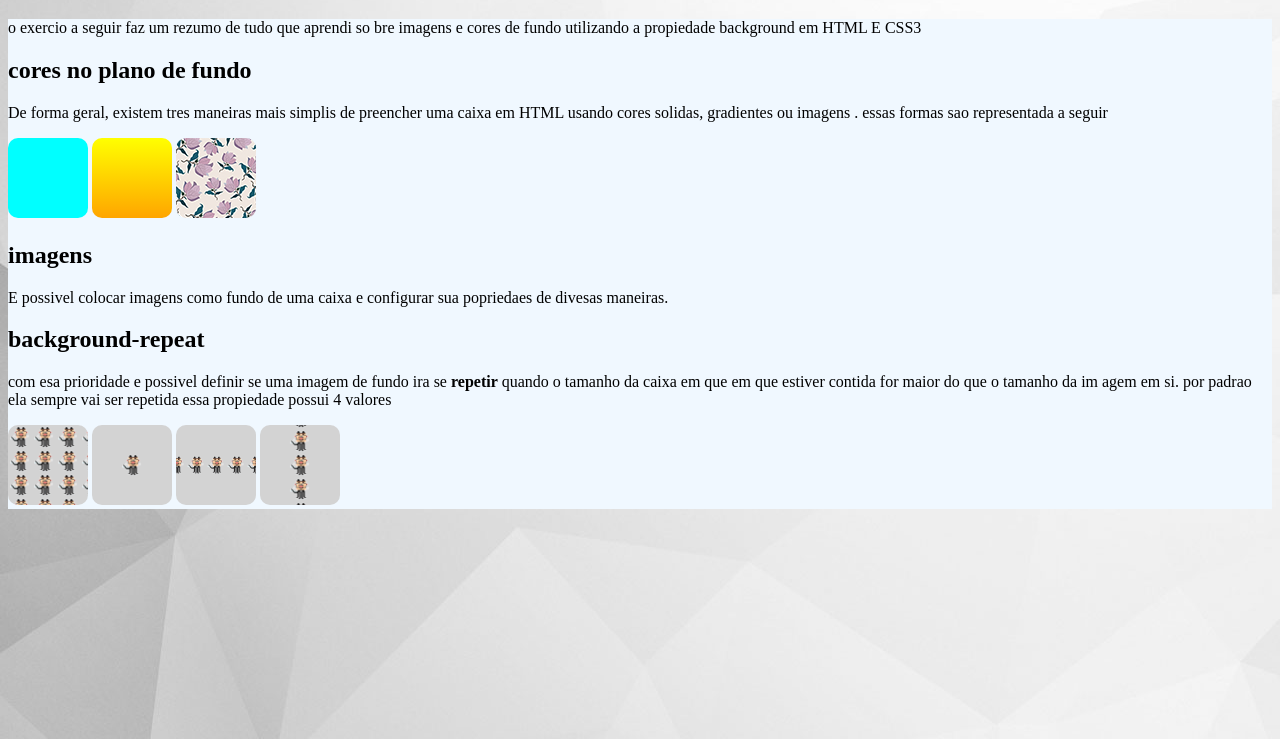
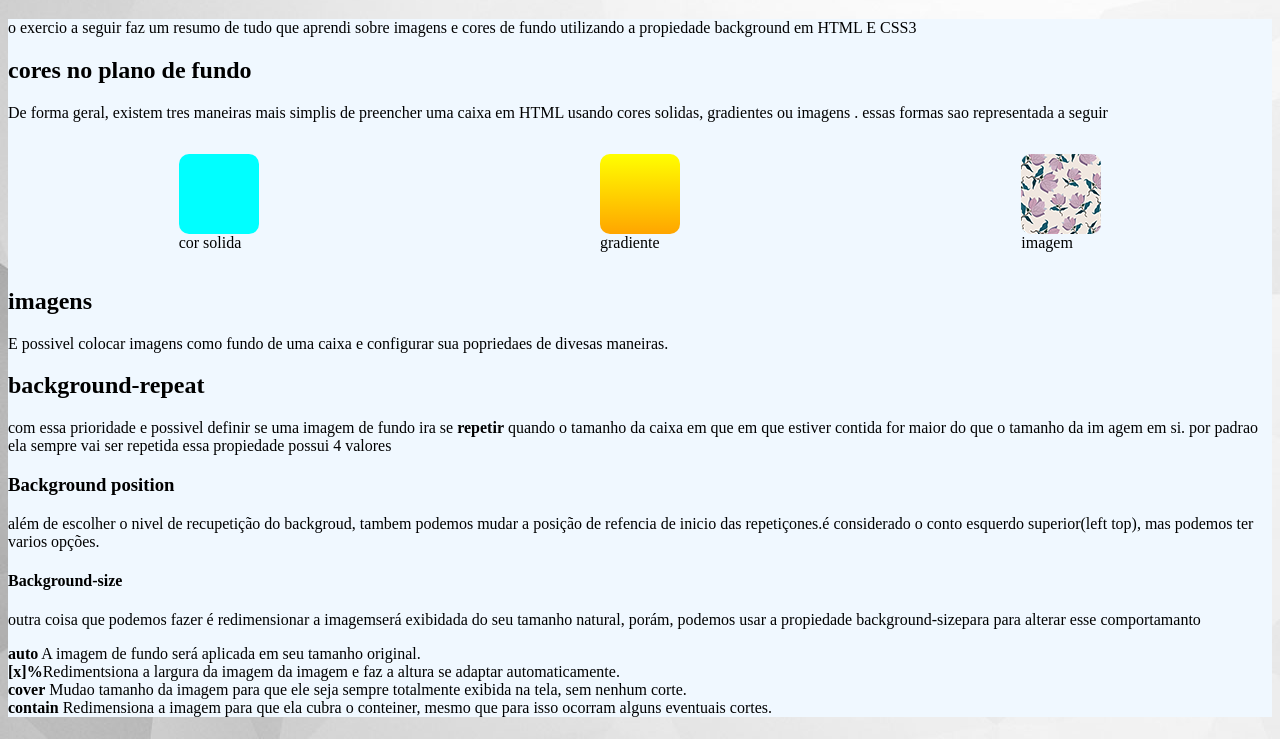
Before and after one commit to samuelaluno/html-css-tarde, a plain HTML site: page aula 17-imagem- de fundo/atividade-002.html in a window 1280 px wide. Shown: the part 61-800 px from the top of the page. Drawn offline with Linux system fonts and the light colour scheme.

Commit message:
ATIVIDADE AULA 17

```diff
--- a/aula 17-imagem- de fundo/atividade-002.html
+++ b/aula 17-imagem- de fundo/atividade-002.html
@@ -11,8 +11,8 @@
         main{
             background-color: aliceblue;
         }
-        div{
-            display: inline-block;
+        div.quadrado{
+
             width: 80px;
             height: 80px;
             background-color: lightgray;
@@ -51,6 +51,13 @@
             background-position: center;
             background-size: 30%;
         }
+
+        div.caixas{
+            display: flex;
+            flex-wrap: wrap;
+            justify-content: space-around;
+        }
+
     </style>
 
 </head>
@@ -58,26 +65,62 @@
      <h1>Background</h1>
 
      <main>
-        <P>o exercio a seguir faz um rezumo de tudo  que aprendi  so bre imagens e cores de fundo
-            utilizando a propiedade background em HTML E CSS3
-             </P>
-        <h2>cores no plano de fundo</h2>
-        <P>De forma geral, existem tres maneiras mais simplis de preencher uma caixa em HTML usando cores solidas, gradientes ou imagens . essas formas  sao representada a seguir </P>
+        <section>
+            <P>o exercio a seguir faz um resumo de tudo  que aprendi  sobre imagens e cores de fundo
+                utilizando a propiedade background em HTML E CSS3
+                 </P>
+        </section>
+
+        <section>
+            <h2>cores no plano de fundo</h2>
+
+            <P>De forma geral, existem tres maneiras mais simplis de preencher uma caixa em HTML usando cores solidas, gradientes ou imagens . essas formas  sao representada a seguir </P>
+        </section>
 
 
-        <div id="q1"></div>
-        <div id="q2"></div>
-        <div id="q3"></div>
+        <div class="caixas">
+            <figure>
+                <div class="quadrado" id="q1"></div>
+                <figcaption>cor solida</figcaption>
+            </figure>
+            <figure>
+                <div class="quadrado" id="q2"></div><figcaption>gradiente</figcaption>
+            </figure>
+            <figure>
+                <div class="quadrado" id="q3"></div><figcaption>imagem</figcaption>
+            </figure>
+        </div>
 
         <h2>imagens</h2>
-        <p>E possivel colocar <estrong>imagens</estrong> como fundo de uma caixa e configurar  sua popriedaes de
+        <p> E possivel colocar <estrong>imagens</estrong> como fundo de uma caixa e configurar  sua popriedaes de
         divesas maneiras.</p>
         <h2>background-repeat</h2>
-        <p>com esa prioridade  e possivel definir se uma imagem de fundo  ira se <strong>repetir</strong> quando o tamanho da caixa em que  em que estiver contida for maior do que o tamanho da im agem em si. por padrao ela sempre  vai ser repetida essa propiedade possui 4  valores</p>
+        <p>com essa prioridade  e possivel definir se uma imagem de fundo  ira se <strong>repetir</strong> quando o tamanho da caixa em que  em que estiver contida for maior do que o tamanho da im agem em si. por padrao ela sempre  vai ser repetida essa propiedade possui 4  valores</p>
         <div id="q4"></div>
         <div id="q5"></div>
         <div id="q6"></div>
         <div id="q7"></div>
+
+        <h3>Background position</h3>
+
+        <P>além de escolher o nivel  de recupetição do backgroud, tambem podemos mudar a posição de refencia de inicio das repetiçones.é considerado o conto esquerdo superior(left top), mas podemos ter varios opções.</P>
+
+        <h4>Background-size</h4>
+
+        <P>outra coisa que podemos fazer é redimensionar a imagemserá exibidada do seu tamanho natural, porám, podemos usar a propiedade background-sizepara para alterar esse comportamanto</P>
+        <p>
+            <strong>auto</strong> A imagem de fundo será aplicada em seu tamanho original.
+            <br>
+            <strong>[x]%</strong>Redimentsiona a largura da imagem da imagem e faz a altura se adaptar automaticamente.
+            <br>
+            <strong>cover</strong> Mudao tamanho da imagem para que ele seja sempre totalmente exibida na tela, sem nenhum corte.
+            <br>
+            <strong>contain</strong> Redimensiona a imagem para que ela cubra o conteiner, mesmo que para isso ocorram alguns eventuais cortes.
+            <br>
+
+
+
+        </p>
 
      </main>
 
```
